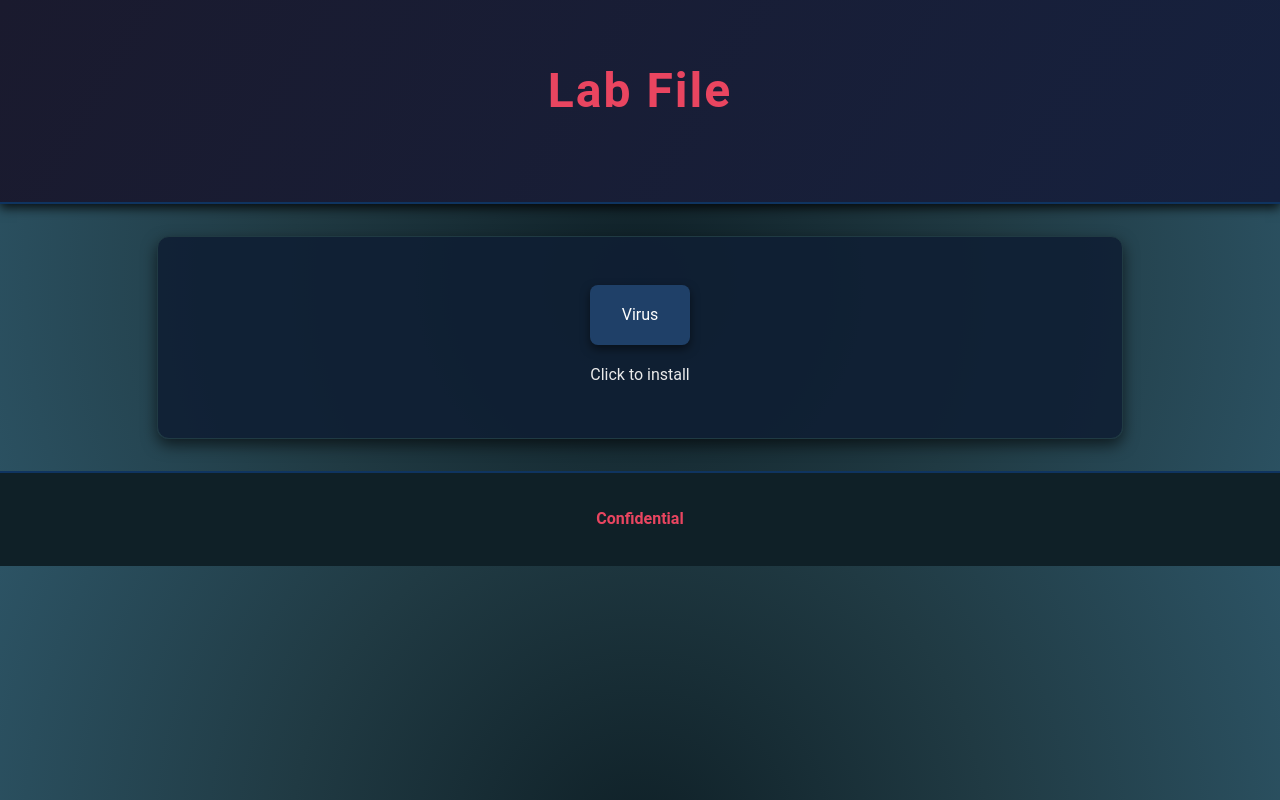
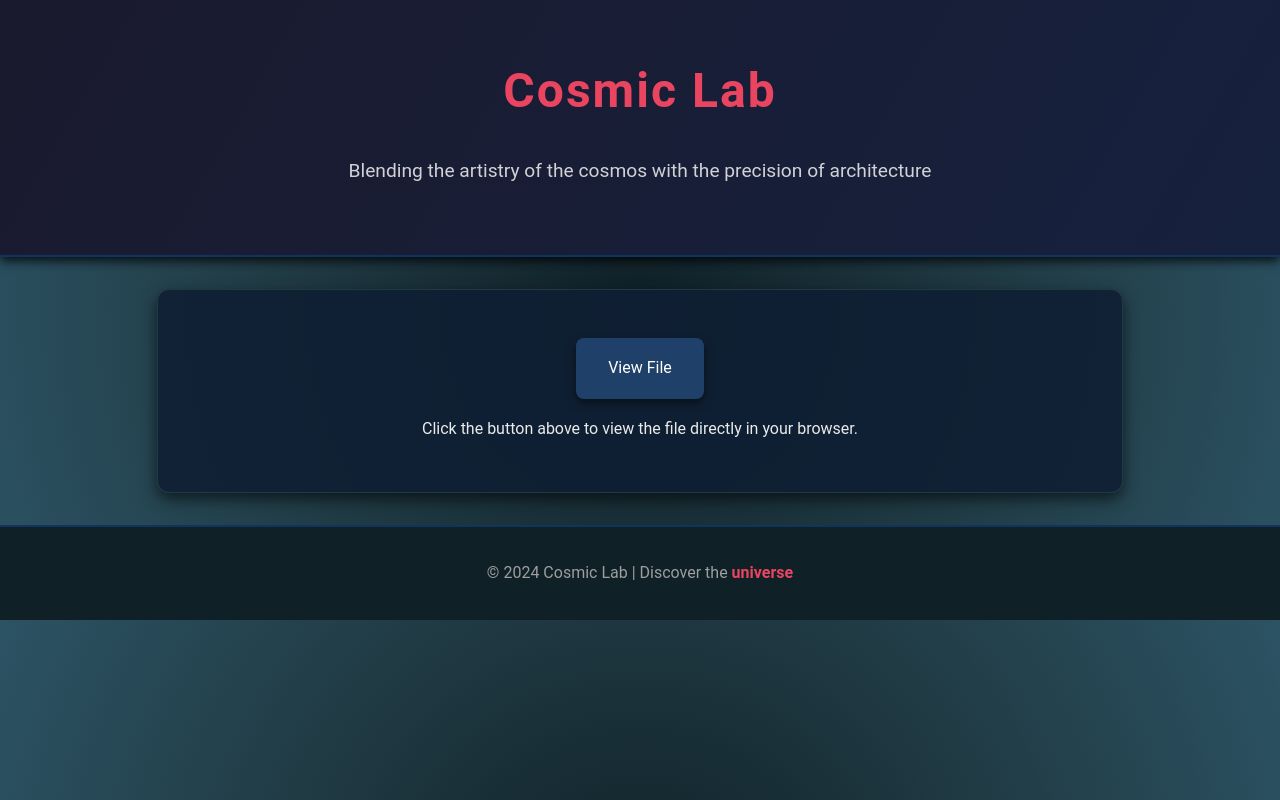
Before and after one commit to czexr/car, a plain HTML site: page index.html in a window 1280 px wide. Drawn offline with Linux system fonts and the light colour scheme.

Commit message:
Update index.html

```diff
--- a/index.html
+++ b/index.html
@@ -76,16 +76,16 @@
 </head>
 <body>
     <header>
-        <h1>Lab File</h1>
-        <p></p>
+        <h1>Cosmic Lab</h1>
+        <p>Blending the artistry of the cosmos with the precision of architecture</p>
     </header>
     <div class="content">
         <!-- Replace 'your-file.pdf' with the file you want to upload -->
-        <a href="cn.pdf" download>Virus</a>
-        <p>Click to install</p>
+        <a href="cn.pdf" target="_blank">View File</a>
+        <p>Click the button above to view the file directly in your browser.</p>
     </div>
     <footer>
-        <p><a href="#">Confidential</a></p>
+        <p>&copy; 2024 Cosmic Lab | Discover the <a href="#">universe</a></p>
     </footer>
 </body>
 </html>
```
